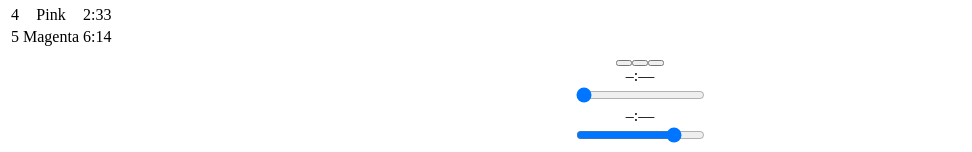
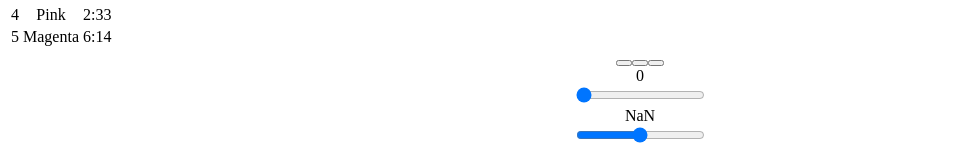
Before and after one commit to NaNathan13/bloc-jams-react, a React (Create React App) app: page /album/the-colors in a window 1280 px wide. Shown: the part 858-1010 px from the top of the page, without its empty margins (0-972 px from the left). Built offline with nearby package versions, Linux system fonts and the light colour scheme.

Commit message:
completed player-bar-range-inputs-checkpoint

```diff
--- a/src/components/Album.js
+++ b/src/components/Album.js
@@ -14,6 +14,8 @@
       album: album,
       currentSong: album.songs[0],
       isPlaying: false,
+      currentTime: 0,
+      duration: album.songs[0].duration,
 		  hovered: null,
     };
 
@@ -44,6 +46,26 @@
   pause() {
     this.audioElement.pause();
     this.setState({ isPlaying: false });
+  }
+
+  componentDidMount() {
+    this.eventListeners = {
+      timeupdate: e => {
+        this.setState({ currentTime: this.audioElement.currentTime });
+      },
+      durationchange: e => {
+        this.setState({ duration: this.audioElement.duration });
+      }
+    };
+    this.audioElement.addEventListener('timeupdate', this.eventListeners.timeupdate);
+    this.audioElement.addEventListener('durationchange', this.eventListeners.durationchange);
+  }
+
+  componentWillUnmount() {
+    this.audioElement.src = null;
+    this.audioElement = null;
+    this.audioElement.removeEventListener('timeupdate', this.eventListeners.timeupdate);
+    this.audioElement.removeEventListener('durationchange', this.eventListeners.durationchange);
   }
 
 
@@ -100,7 +122,16 @@
     this.play();
   }
 
+  handleTimeChange(e) {
+    const newTime = this.audioElement.duration * e.target.value;
+    this.audioElement.currentTime = newTime;
+    this.setState({ currentTime: newTime });
+  }
 
+  handleVolumeChange(e) {
+    this.audioElement.volume = e.target.value;
+    this.setState({volume: e.target.value})
+  }
 
     render() {
       return (
@@ -137,6 +168,10 @@
          handleSongClick={() => this.handleSongClick(this.state.currentSong)}
          handlePrevClick={() => this.handlePrevClick()}
          handleNextClick={() => this.handleNextClick()}
+         currentTime={this.audioElement.currentTime}
+         duration={this.audioElement.duration}
+         handleTimeChange={(e) =>this.handleTimeChange(e)}
+         handleVolumeChange={(e) => this.handleVolumeChange(e)}
          />
 
         </section>
--- a/src/components/PlayerBar.js
+++ b/src/components/PlayerBar.js
@@ -17,14 +17,30 @@
          </section>
 
          <section id="time-control">
-           <div className="current-time">–:––</div>
-           <input type="range" className="seek-bar" value="0" />
-           <div className="total-time">–:––</div>
+         <div className="current-time">{this.props.currentTime}</div>
+           <input
+             type="range"
+             className="seek-bar"
+             value={(this.props.currentTime / this.props.duration) || 0}
+             max="1"
+             min="0"
+             step="0.01"
+             onChange={this.props.handleTimeChange}
+           />
+           <div className="total-time">{this.props.duration}</div>
          </section>
 
          <section id="volume-control">
            <div className="icon ion-volume-low"></div>
-           <input type="range" className="seek-bar" value="80" />
+           <input
+           type="range"
+             className="seek-bar"
+             value={this.props.volume}
+             max="1"
+             min="0"
+             step="0.01"
+             onChange={this.props.handleVolumeChange}
+           />
            <div className="icon ion-volume-high"></div>
          </section>
       </section>
```
